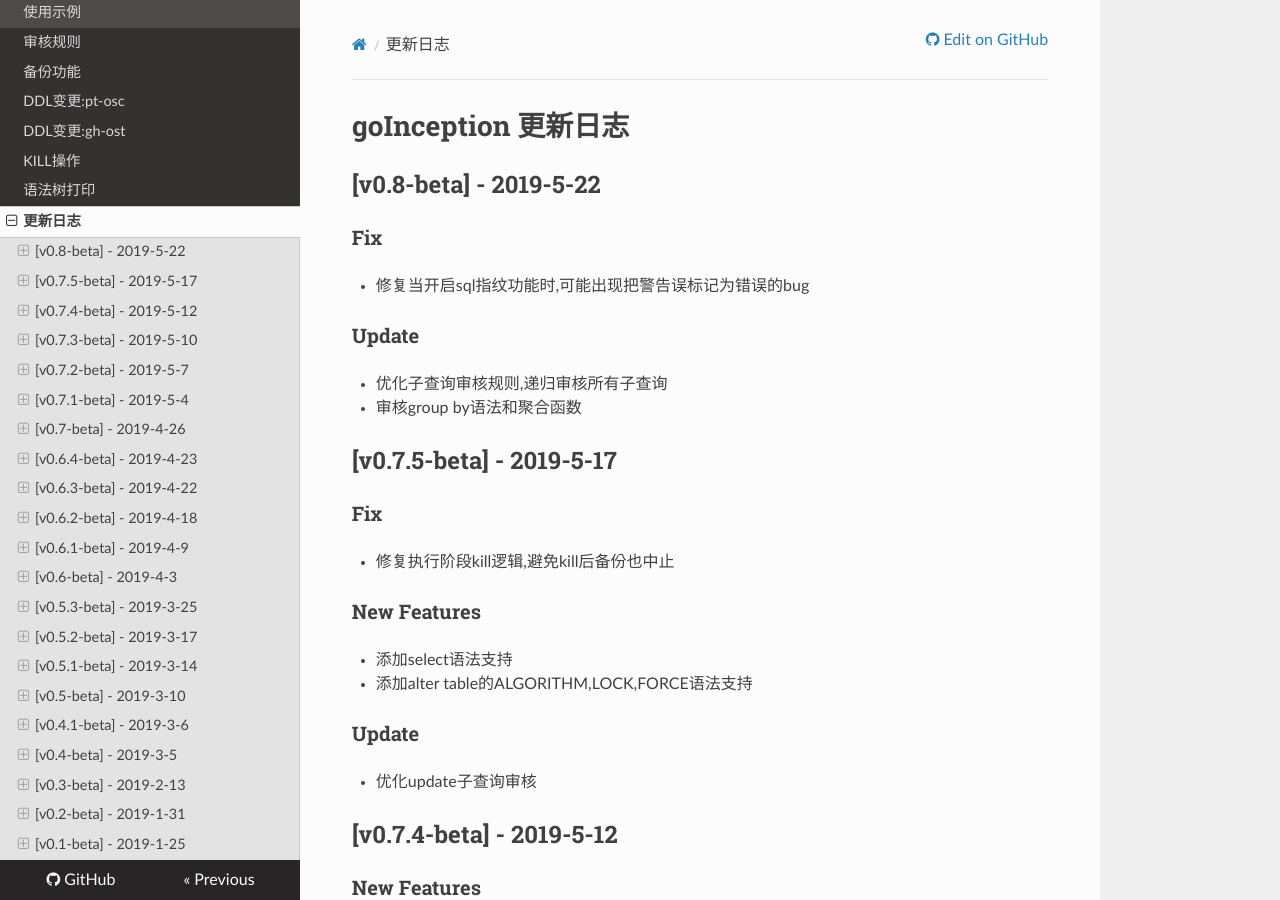
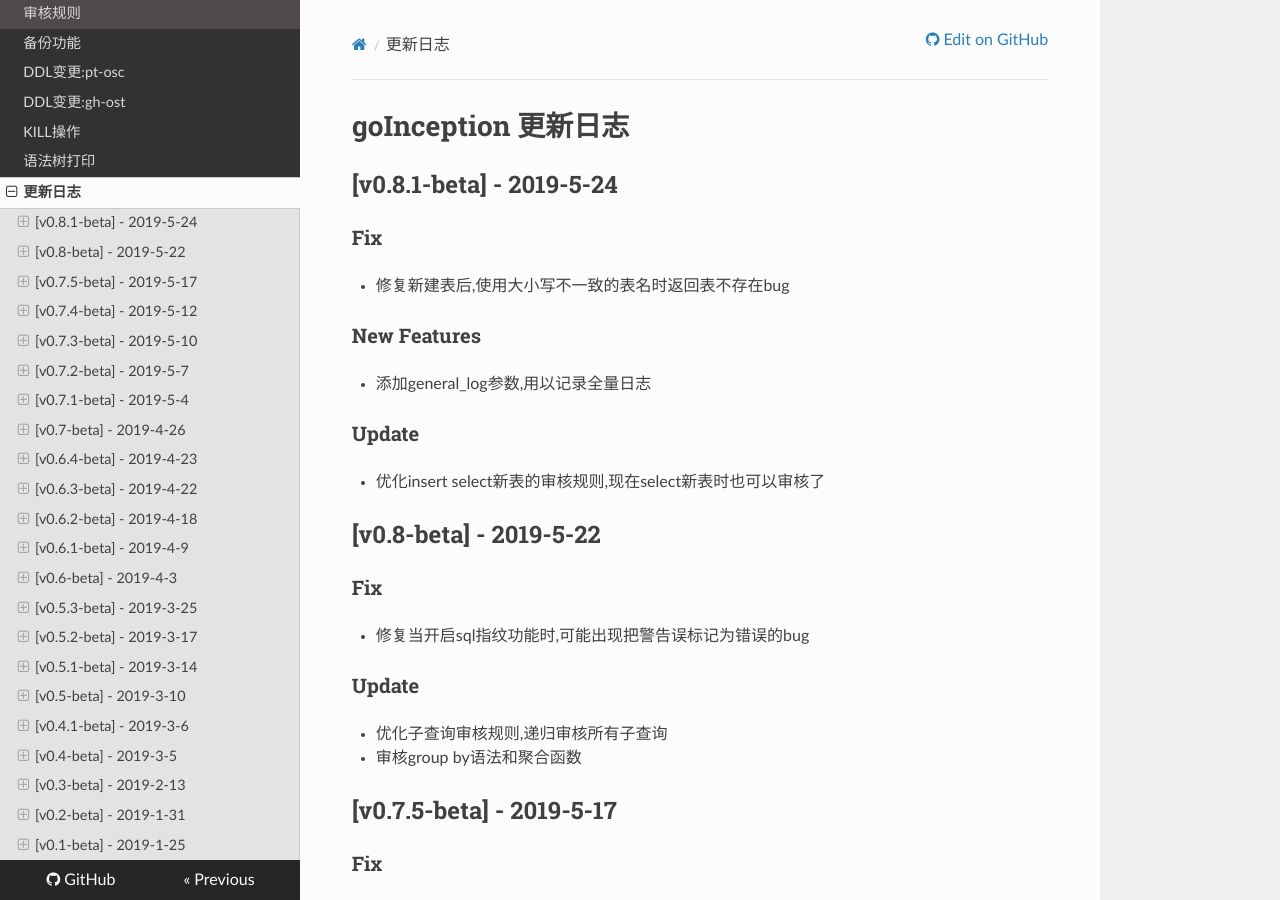
Before and after one commit to hanchuanchuan/goInception, an MkDocs documentation site: the page built from docs/changelog.md, in a window 1280 px wide and 900 px high. Built offline with MkDocs 1.6.1, drawn with Linux system fonts in a browser that asks for light colours; nearby versions of some CDN libraries.

Commit message:
release: v0.8.1

```diff
--- a/docs/changelog.md
+++ b/docs/changelog.md
@@ -1,4 +1,17 @@
 # goInception 更新日志
+
+
+## [v0.8.1-beta] - 2019-5-24
+
+### Fix
+* 修复新建表后,使用大小写不一致的表名时返回表不存在bug
+
+### New Features
+* 添加general_log参数,用以记录全量日志
+
+### Update
+* 优化insert select新表的审核规则,现在select新表时也可以审核了
+
 
 ## [v0.8-beta] - 2019-5-22
 
```
Also changed, not shown: 2 other files.
